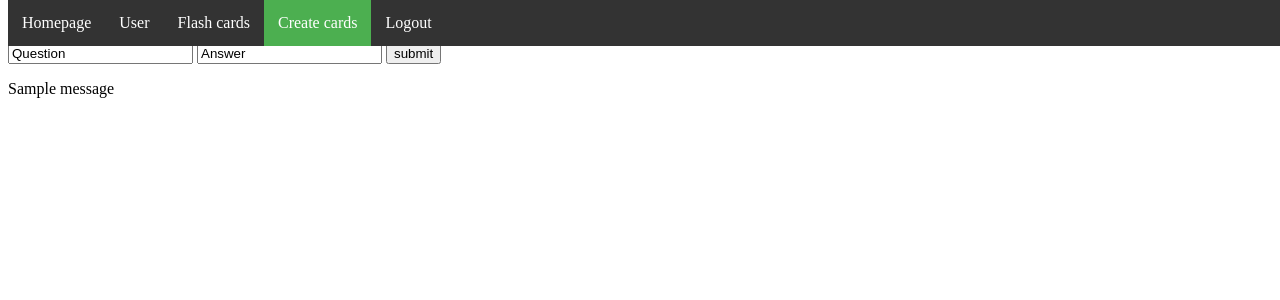
After one commit to MorganGautherot/Flashcards, a Flask app: page /create_cards in a window 1280 px wide. The commit adds this page. Shown: the top 300 px of the page. Run offline with Flask 3, Linux system fonts and the light colour scheme; a user stored in the database is signed in; one stand-in notice (Sample message) is shown.

Commit message:
Use the database to play with the flash card

```diff
--- a/flashcards_app/__init__.py
+++ b/flashcards_app/__init__.py
@@ -1,6 +1,8 @@
 from flask import Flask, render_template, request, url_for, redirect, session, flash
 from flask_sqlalchemy import SQLAlchemy
 from datetime import timedelta
+import numpy as np
+import json
 
 db = SQLAlchemy()
 
@@ -33,8 +35,28 @@ def create_app():
 
     @app.route('/flash_cards')
     def flash_cards():
-        return render_template('flash_cards.html', active=["flash_cards", session['connected']])
+        #print(models.question.query.count())
+        #print(models.question.query.with_entities(models.question.question).all())
+        #print(np.squeeze(models.question.query.with_entities(models.question.question).all()))
+        #print(json.dumps(np.squeeze(models.question.query.with_entities(models.question.question).all()).tolist()))
+        print(models.question.query.with_entities(models.question.answer).all())
+        return render_template('flash_cards.html', active=["flash_cards",
+                                                           session['connected'],
+                                                           np.squeeze(models.question.query.with_entities(models.question.question).all()).tolist(),
+                                                           np.squeeze(models.question.query.with_entities(models.question.answer).all()).tolist()])
 
+    @app.route('/create_cards', methods=['POST', 'GET'])
+    def create_cards():
+        if request.method == "POST":
+            flashcard = models.question(question=request.form['question'],
+                               answer=request.form['answer'])
+
+            db.session.add(flashcard)
+            db.session.commit()
+            flash('The card has been added  !', 'info')
+            return render_template("create_cards.html", active=["create_cards", session['connected']])
+        else :
+            return render_template("create_cards.html", active=["create_cards", session['connected']])
 
     @app.route('/create_account', methods=['POST', 'GET'])
     def create_account():
@@ -54,7 +76,7 @@ def create_app():
                                    last_lesson=request.form['last_lesson'])
 
                 db.session.add(usr)
-                db.session.flush()
+
                 db.session.commit()
 
                 flash('Your account has been created, please log on now !', 'info')
--- a/flashcards_app/templates/base.html
+++ b/flashcards_app/templates/base.html
@@ -40,9 +40,10 @@
 	<div class="navbar">
 		<a class="{% if active[0] == 'homepage' %}active{% endif %}" href="/">Homepage</a>
 		{% if active[1]==False %}<a class="{% if active[0] == 'login' %}active{% endif %}" href="/login">Login</a>{% endif %}
-                {% if active[1]==False %}<a class="{% if active[0] == 'create_account' %}active{% endif %}" href="/create_account">create_account</a>{% endif %}
-                {% if active[1]==True %}<a class="{% if active[0] == 'user' %}active{% endif %}" href="/user">user</a>{% endif %}
+                {% if active[1]==False %}<a class="{% if active[0] == 'create_account' %}active{% endif %}" href="/create_account">Create_account</a>{% endif %}
+                {% if active[1]==True %}<a class="{% if active[0] == 'user' %}active{% endif %}" href="/user">User</a>{% endif %}
                 {% if active[1]==True %}<a class="{% if active[0] == 'flash_cards' %}active{% endif %}" href="/flash_cards">Flash cards</a>{% endif %}
+                {% if active[1]==True %}<a class="{% if active[0] == 'create_cards' %}active{% endif %}" href="/create_cards">Create cards</a>{% endif %}
                 {% if active[1]==True %}<a href="/logout">Logout</a>{% endif %}
 
 
--- /dev/null
+++ b/flashcards_app/templates/create_cards.html
@@ -0,0 +1,16 @@
+{% extends "base.html" %}
+{% block title %}Create cards{% endblock %}
+{% block content %}
+<form action ="#" method="POST">
+    <input type='question' name="question" placeholder="Enter your question" value="Question"/>
+    <input type='answer' name="answer" placeholder="Enter your answer" value="Answer"/>
+    <input type="submit" value="submit"/>
+</form>
+{% with messages = get_flashed_messages() %}
+    {% if messages %}
+        {% for msg in messages %}
+            <p>{{msg}}</p>
+        {% endfor %}
+    {% endif %}
+{% endwith %}
+{% endblock %}
```
Also changed, not shown: flashcards_app/models.py (+11 -0 lines), flashcards_app/templates/flash_cards.html (+10 -23 lines), instance/db.sqlite3.
